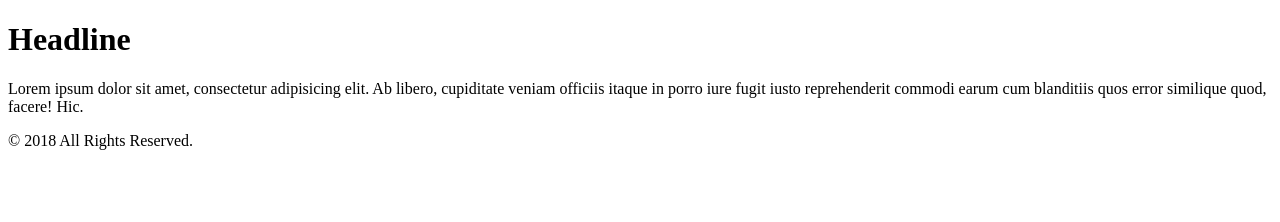
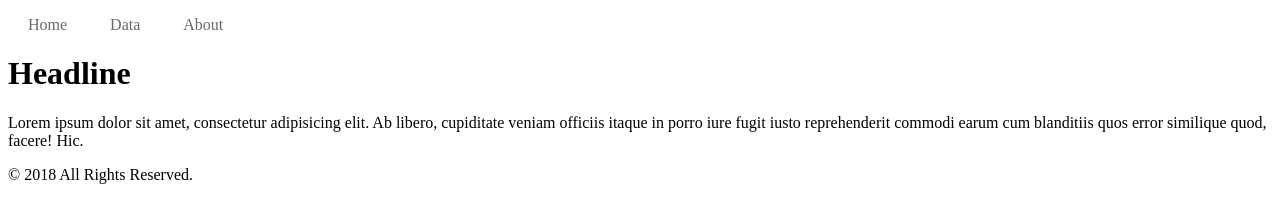
Before and after one commit to dahrahmohlah/MenuList, a plain HTML site: page index.html in a window 1280 px wide. Drawn offline with Linux system fonts and the light colour scheme.

Commit message:
Added site navigation

```diff
--- a/css/style.css
+++ b/css/style.css
@@ -0,0 +1,22 @@
+ul#menu {
+    padding: 0;
+    margin-bottom: 11px;
+}
+
+ul#menu li {
+    display: inline;
+    margin-right: 3px;
+}
+
+ul#menu li a {
+    background-color: #ffffff;
+    padding: 10px 20px;
+    text-decoration: none;
+    color: #696969;
+    border-radius: 4px 4px 0 0;
+}
+
+ul#menu li a:hover {
+    color: white;
+    background-color: black;
+}
--- a/index.html
+++ b/index.html
@@ -9,6 +9,7 @@
 </head>
 
 <body>
+    <nav id="nav01"></nav>
     <h1>Headline</h1>
     <p>Lorem ipsum dolor sit amet, consectetur adipisicing elit. Ab libero,
      cupiditate veniam officiis itaque in porro iure fugit iusto reprehenderit commodi
--- a/js/script.js
+++ b/js/script.js
@@ -1 +1,2 @@
 document.getElementById("footr").innerHTML = "<p>&copy;  " + new Date().getFullYear() + " All Rights Reserved.</p>";
+document.getElementById("nav01").innerHTML = "<ul id='menu'>" + "<li><a href='index.html'>Home</a></li>" + "<li><a href='customers.html'>Data</a></li>" + "<li><a href='about.html'>About</a></li>" + "</ul>";
```
